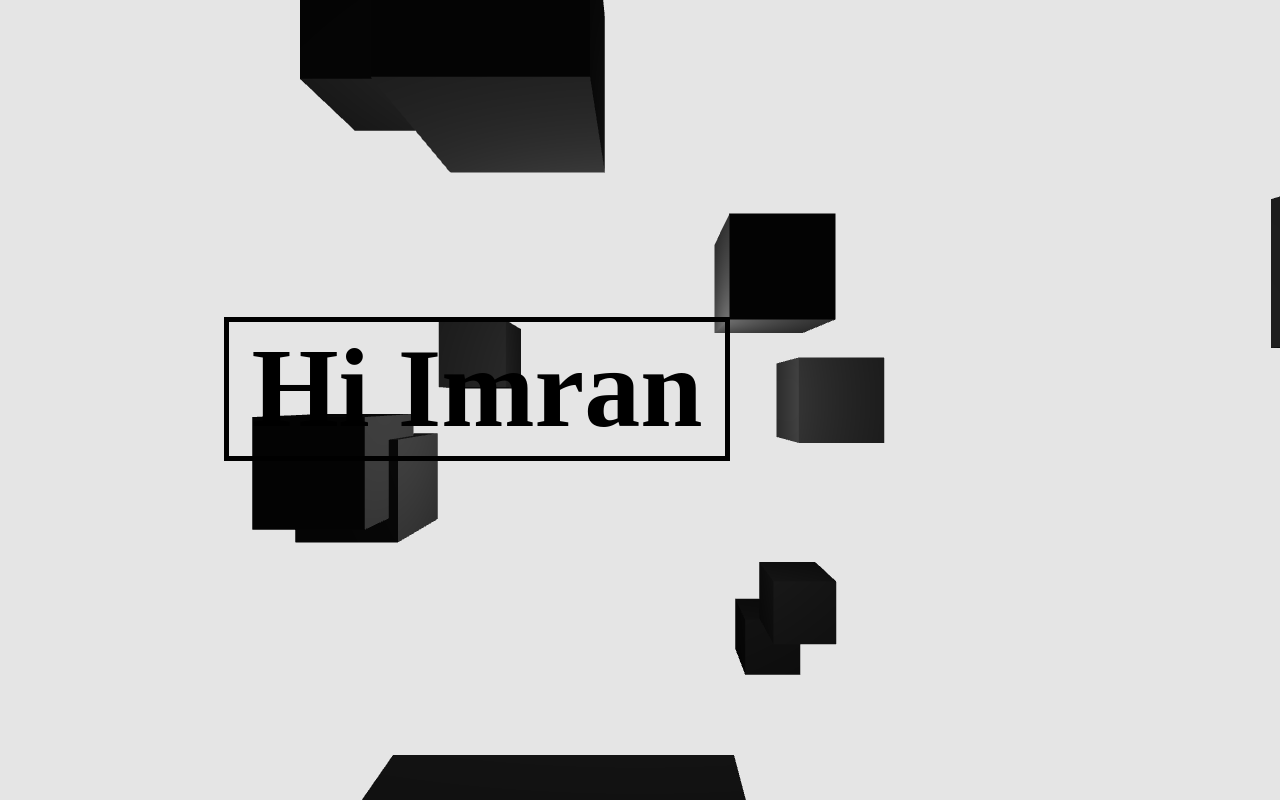
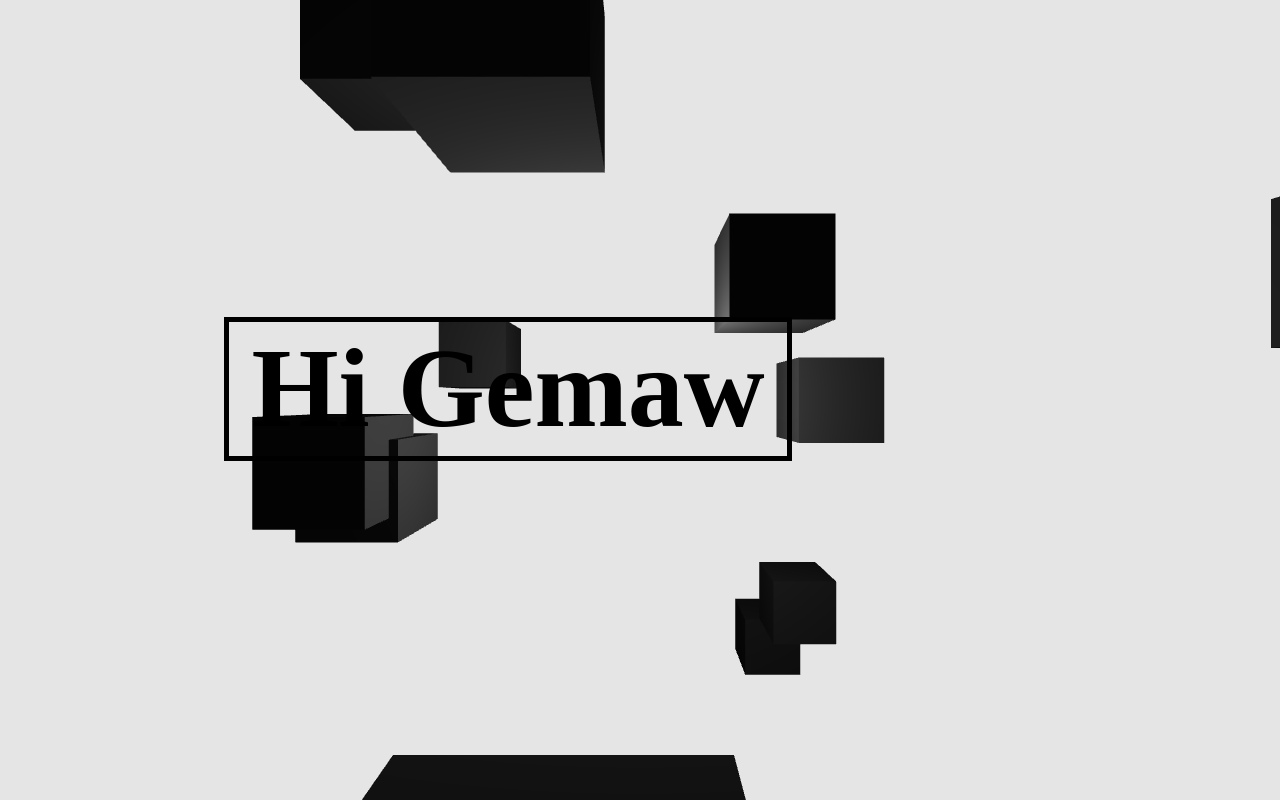
Before and after one commit to kaleabmez/Projects23, a plain HTML site: page index.html in a window 1280 px wide. Drawn offline with nearby package versions, Linux system fonts and the light colour scheme; animation ran at ten frames a second.

Commit message:
Update index.html

```diff
--- a/index.html
+++ b/index.html
@@ -7,7 +7,7 @@
     <title>Vite App</title>
 </head>
 <body>
-    <h2>Hi Imran</h2>
+    <h2>Hi Gemaw</h2>
     <script src="https://cdnjs.cloudflare.com/ajax/libs/three.js/102/three.js"></script>
     <script src="https://cdnjs.cloudflare.com/ajax/libs/gsap/2.1.2/TweenMax.min.js"></script>
 
```
